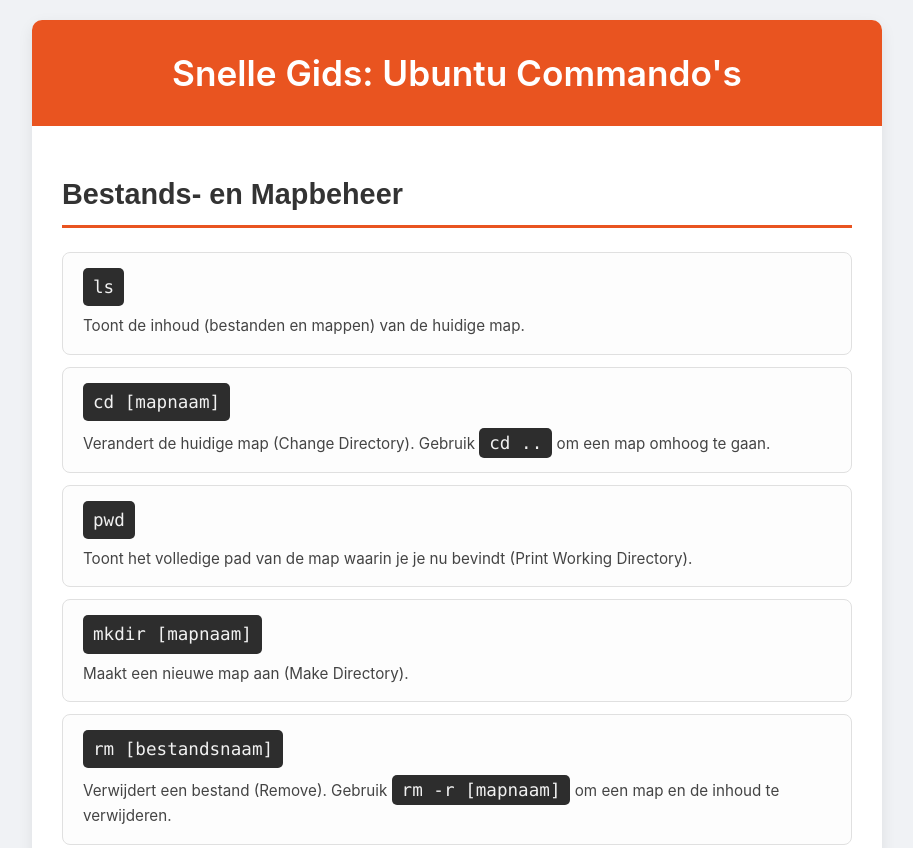
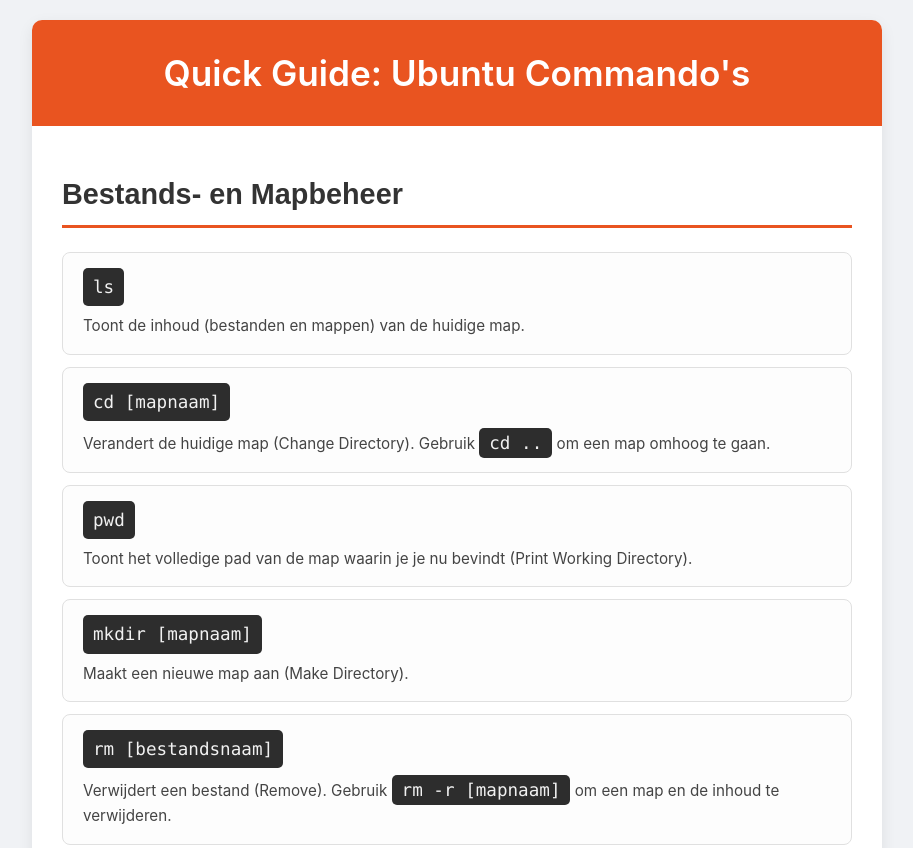
Before and after one commit to Luukvhoutjeee/DevOps, a plain HTML site: page Ubuntu.html in a window 1280 px wide. Shown: the top 848 px of the page, without its empty margins (183-1096 px from the left). Drawn offline with Linux system fonts and the light colour scheme.

Commit message:
Ubuntu 1.8

```diff
--- a/Ubuntu.html
+++ b/Ubuntu.html
@@ -12,7 +12,7 @@
 
     <div class="container">
         <header>
-            <h1>Snelle Gids: Ubuntu Commando's</h1>
+            <h1>Quick Guide: Ubuntu Commando's</h1>
         </header>
 
         <main>
```
